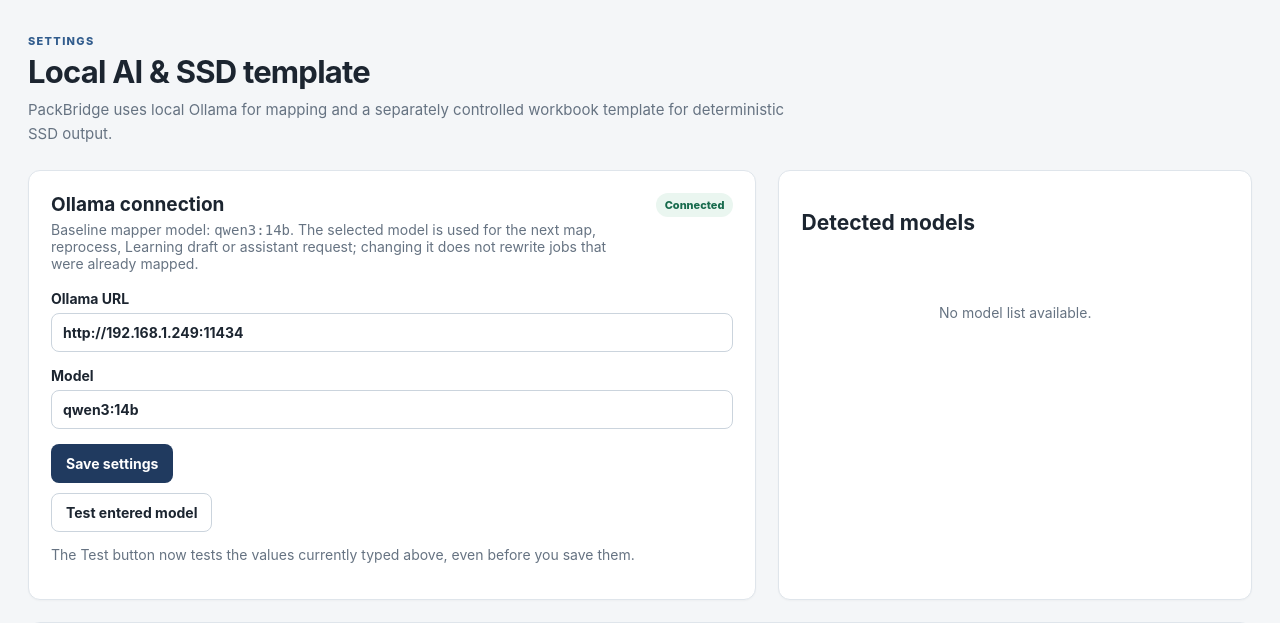
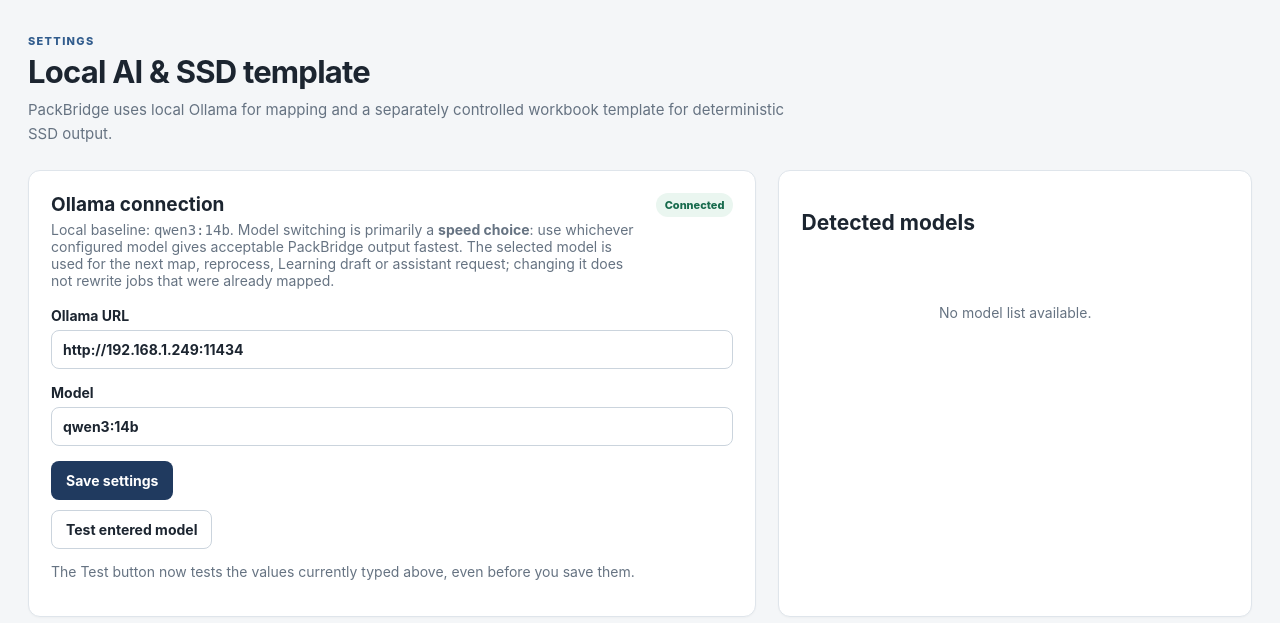
Before and after one commit to zageabb/PackBridge, a Flask app: page /settings/ in a window 1280 px wide. Shown: the part 68-691 px from the top of the page. Run offline with Flask 3, Linux system fonts and the light colour scheme; data that the repository does not hold is empty.

Commit message:
docs: clarify speed-focused model switching and cloud tradeoff

```diff
--- a/packbridge/templates/settings.html
+++ b/packbridge/templates/settings.html
@@ -15,7 +15,13 @@
     <div class="section-heading">
       <div>
         <h2>Ollama connection</h2>
-        <p>Baseline mapper model: <code>qwen3:14b</code>. The selected model is used for the next map, reprocess, Learning draft or assistant request; changing it does not rewrite jobs that were already mapped.</p>
+        <p>Local baseline: <code>qwen3:14b</code>. Model switching is primarily a <strong>speed choice</strong>: use whichever configured model gives acceptable PackBridge output fastest. The selected model is used for the next map, reprocess, Learning draft or assistant request; changing it does not rewrite jobs that were already mapped.</p>
+        {% if 'cloud' in values.ollama_model|lower %}
+          <div class="issue-banner">
+            <strong>Cloud-tagged model selected</strong>
+            <span>{{ values.ollama_model }} may send packing-list content outside the local host. Use it when the speed benefit is intentional and appropriate for the document.</span>
+          </div>
+        {% endif %}
       </div>
       {% if connection.connected %}
         <span class="status status-mapped">Connected</span>
```
